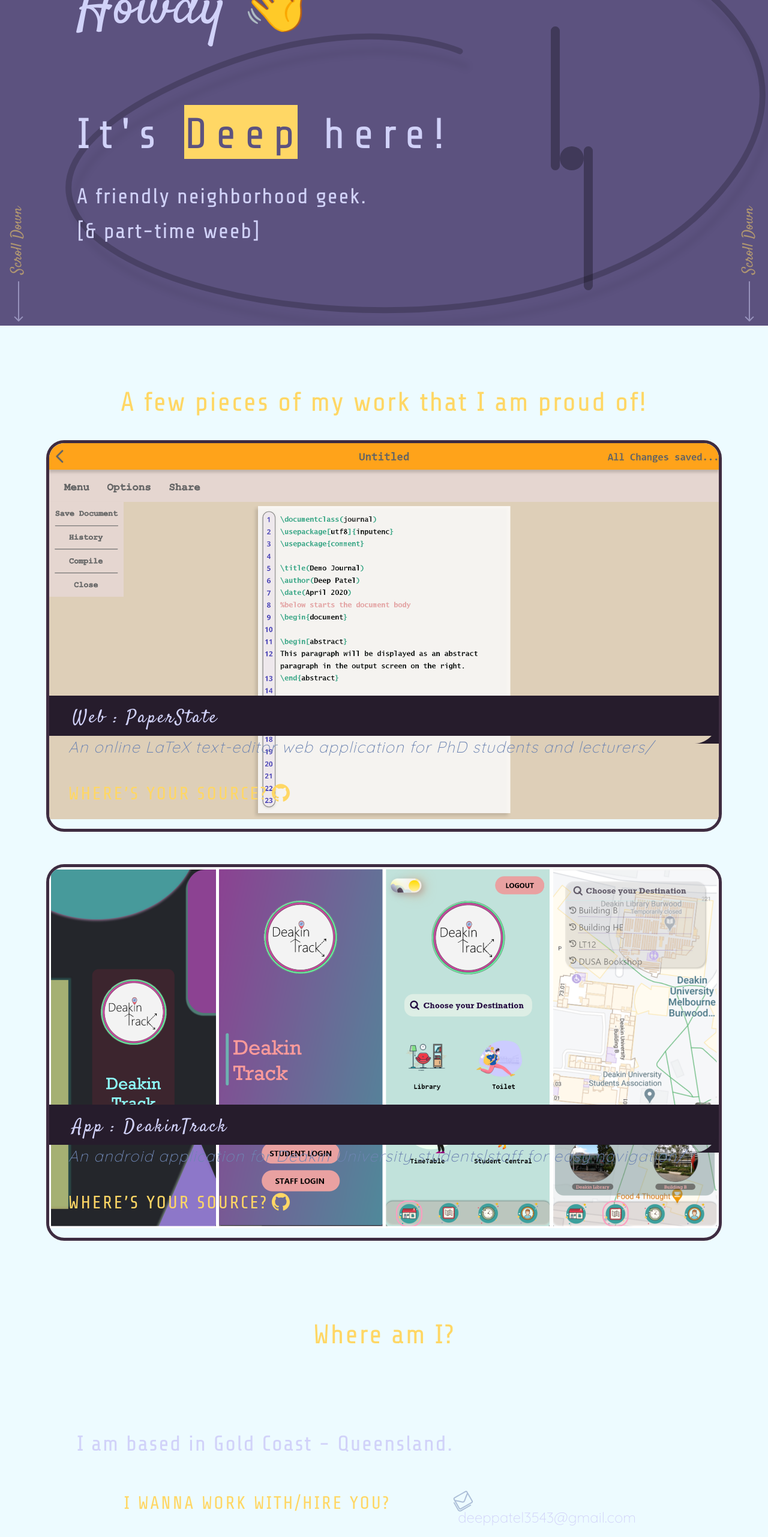
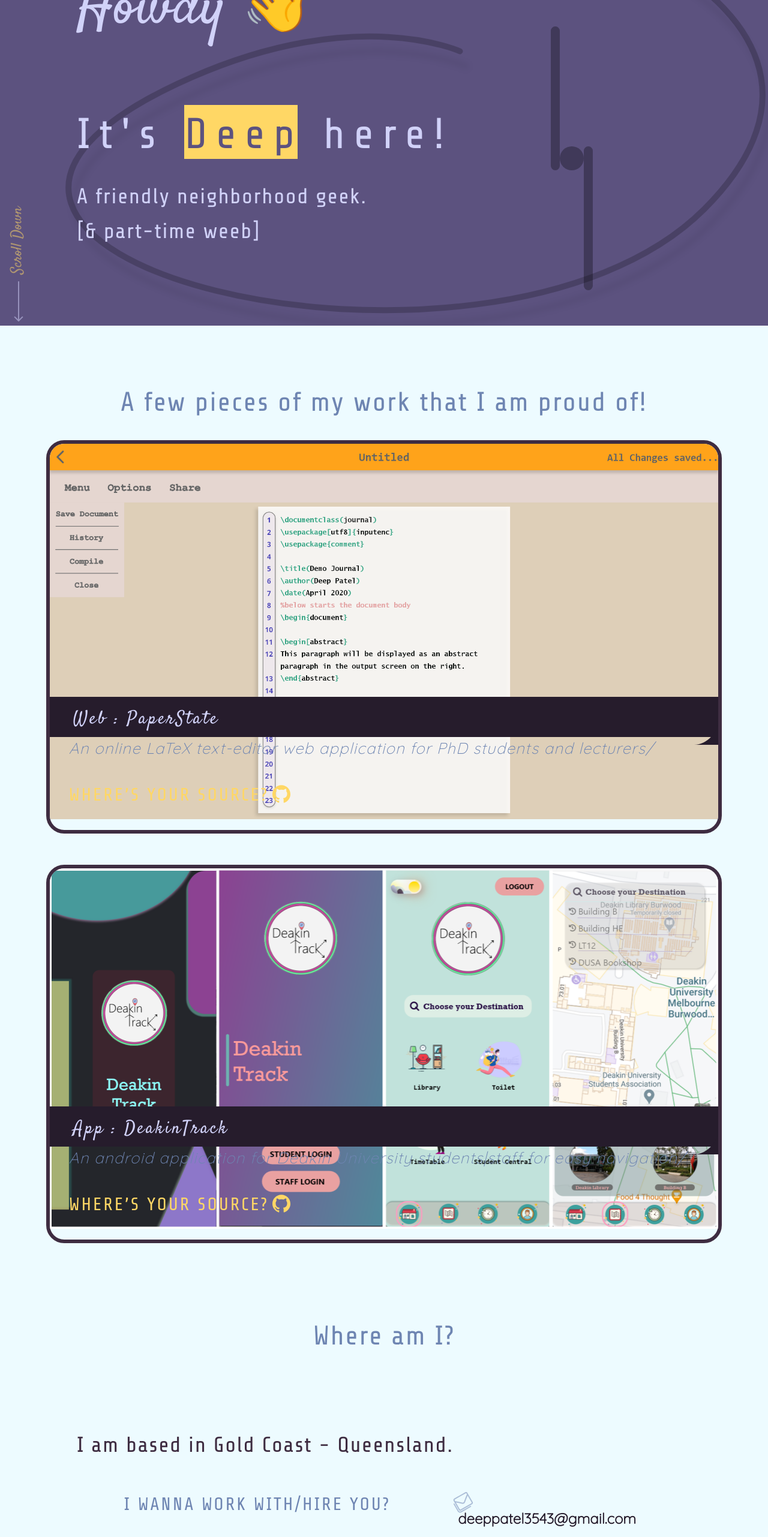
Before and after one commit to Deep3543/portfolio, a React (Create React App) app: page / in a window 1280 px wide. Shown: the part 234-2797 px from the top of the page at 60% size. Built offline with nearby package versions, Linux system fonts and the light colour scheme.

Commit message:
Refined the colors for the different sections

```diff
--- a/src/components/docs/Skeleton-dif.js
+++ b/src/components/docs/Skeleton-dif.js
@@ -76,14 +76,6 @@
                             </svg>
                         </i>
                     </span>
-                    <span className="back-svg scroll-right">
-                        <p className="scroll-text">Scroll Down</p>
-                        <i className="arrow-down">
-                            <svg width="16" height="67" viewBox="0 0 16 67" fill="none" xmlns="http://www.w3.org/2000/svg">
-                                <path d="M9 1C9 0.447715 8.55228 -2.41411e-08 8 0C7.44772 2.41411e-08 7 0.447715 7 1L9 1ZM7.2929 66.7071C7.68342 67.0976 8.31659 67.0976 8.70711 66.7071L15.0711 60.3431C15.4616 59.9526 15.4616 59.3195 15.0711 58.9289C14.6805 58.5384 14.0474 58.5384 13.6569 58.9289L8 64.5858L2.34315 58.9289C1.95262 58.5384 1.31946 58.5384 0.928935 58.9289C0.53841 59.3195 0.53841 59.9526 0.928935 60.3431L7.2929 66.7071ZM7 1L7 66L9 66L9 1L7 1Z" fill="#D1D2F9" fill-opacity="0.5"/>
-                            </svg>
-                        </i>
-                    </span>
                 </div>
 
 {/* TODO: Add Hover Effects for the social handles */}
--- a/src/components/docs/views/Nav-dif.js
+++ b/src/components/docs/views/Nav-dif.js
@@ -1,15 +1,16 @@
-import React, {Component, useEffect, useRef, useState} from 'react';
+import React, {useEffect, useRef, useState} from 'react';
 import {Link, animateScroll as scroll} from 'react-scroll';
 import Resume from '../../../assets/resume.pdf';
 
 // FIXME: Make the Nav Bar placed back when scrolled back
 const Nav = () => {
     const navbar = useRef(null);
-    const [navSticky, setNavSticky] = useState(false);
+    const [navSticky, setNavSticky] = useState("");
     const handleScroll = () => {
         const top = navbar.current.offsetTop;
         console.log(top);
-        window.scrollY >= top ? setNavSticky(true) : setNavSticky(false);
+        window.scrollY >= top ? setNavSticky("sticky") : setNavSticky("");
+        console.log(navSticky);
     }
 
     useEffect(() => {
@@ -18,9 +19,9 @@
             window.removeEventListener('scroll', handleScroll);
         };
     }, []);
-    let classSticky = navSticky ? 'sticky':'';
+    console.log(navSticky);
     return(
-        <nav ref={navbar} className={`nav-bar ${classSticky}`}>
+        <nav ref={navbar} className={`nav-bar ${navSticky}`}>
 {/* TODO: Make Nav Bar responsive with collapsed bar and icon */}
             <div className="nav-content">
                 <ul className="nav-list">
--- a/src/styles/dif.css
+++ b/src/styles/dif.css
@@ -134,11 +134,7 @@
   left: -2%;
   bottom: 3%;
 }
-.scroll-right{
-  overflow: unset;
-  bottom: 3%;
-  right: -2%;
-}
+
 .scroll-text{
   font-family: 'Satisfy';
   font-style: normal;
@@ -339,7 +335,7 @@
   line-height: 51px;
   text-align: center;
   letter-spacing: 0.05em;
-  color: #FFD765;
+  color: var(--accent-light);
 }
 /* ------- */
 
@@ -363,7 +359,7 @@
     display: block;
     height: 100%;
     border-radius: calc(30 * 1px);
-    border: solid 5px var(--accent-dark);
+    border: solid 6px var(--accent-dark);
     overflow: hidden;
     text-decoration: none;
   }
@@ -520,7 +516,7 @@
 /* Find Me Page CSS */
 .find-container{
   position: relative;
-  z-index: 0;
+  z-index: -999;
   background-color: var(--backg-c2);
   padding: 0;
   width: 100%;
@@ -529,6 +525,7 @@
 
 .find-details{
   padding: 5% 0 0 10%;
+  color: var(--accent-dark);
 }
 
 .find-ques-container{
@@ -554,17 +551,17 @@
   align-items: center;
   letter-spacing: 0.1em;
   text-transform: uppercase;
-  color: #FFD765;
+  color: var(--accent-light);
 }
 .item-right{
   width: 30%;
   font-family: Share Tech;
   font-style: normal;
-  font-weight: normal;
+  font-weight: 600;
   font-size: 24px;
   line-height: 27px;
   align-items: center;
-  color: var(--brand);
+  color: var(--shades-dark);
 }
 
 .i-find{
@@ -588,7 +585,7 @@
   font-weight: normal;
   font-size: 24px;
   line-height: 35px;
-  color: rgba(209, 210, 249, 0.4);
+  color: rgba(62, 44, 65, 0.4);
 }
 .foot-name{
   font-family: Share Tech;
@@ -597,6 +594,6 @@
   font-size: 24px;
   line-height: 27px;
   text-decoration-line: underline;
-  color: rgba(255, 215, 101, 0.6);
+  color: rgba(110, 133, 178, 0.6);
 }
 /* ---------- */
```
